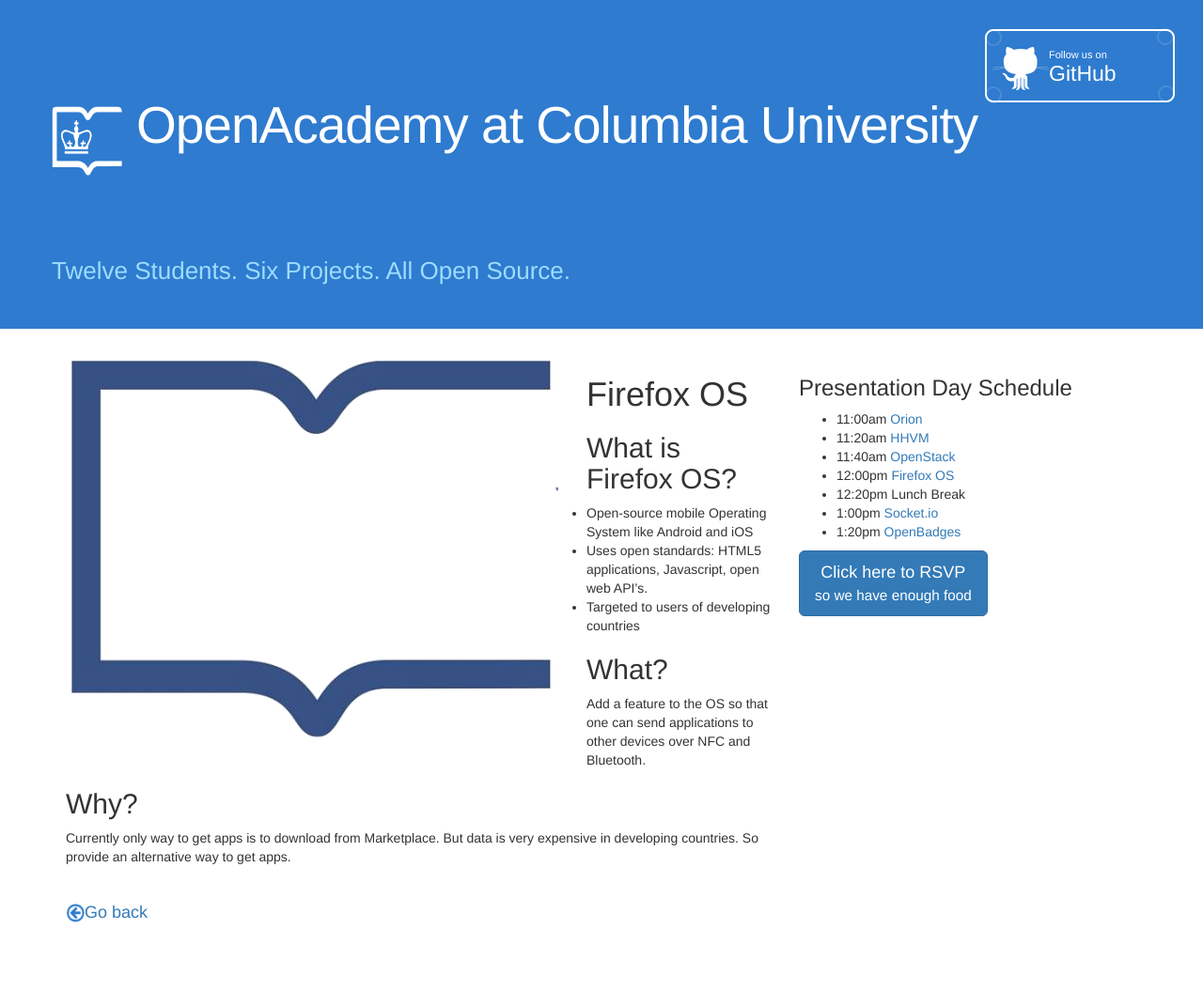
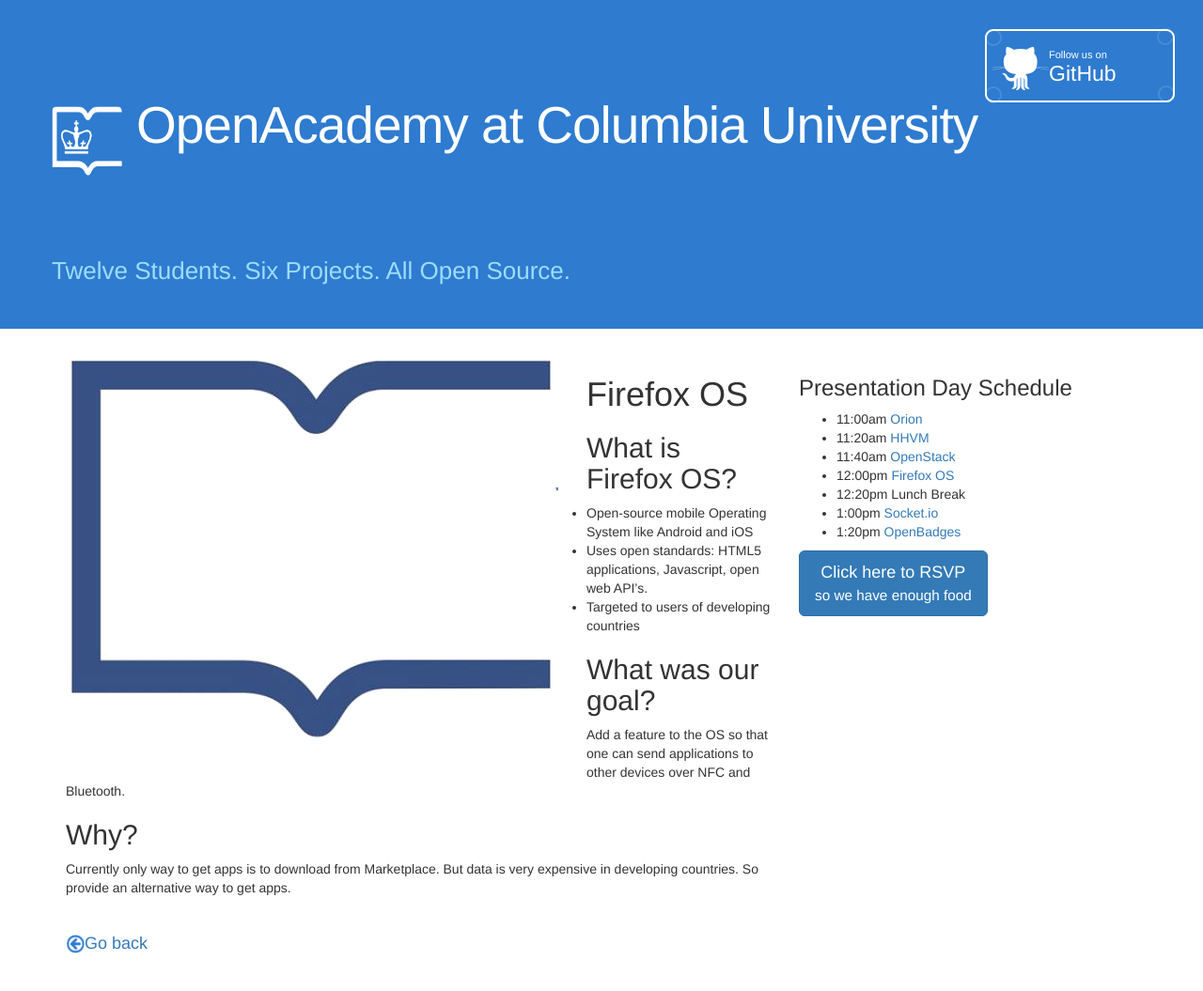
Before and after one commit to Columbia-OpenAcademy/Columbia-OpenAcademy.github.io, a Jekyll site: the page built from firefoxOS.md, in a window 1280 px wide. Shown: the whole page at 94% size. Built offline with Jekyll 4.4.1, drawn with Linux system fonts in a browser that asks for light colours; nearby versions of some CDN libraries; Markdown is read by kramdown in place of the engine named in the settings; before the commit the page ends 1022 px from its top, so only the background shows below that.

Commit message:
Update firefoxOS.md

```diff
--- a/firefoxOS.md
+++ b/firefoxOS.md
@@ -13,7 +13,7 @@
  - Uses open standards: HTML5 applications, Javascript, open web API’s.
  - Targeted to users of developing countries
 
-What?
+What was our goal?
 -----
 Add a feature to the OS so that one can send applications to other devices over NFC and Bluetooth.
 
```
